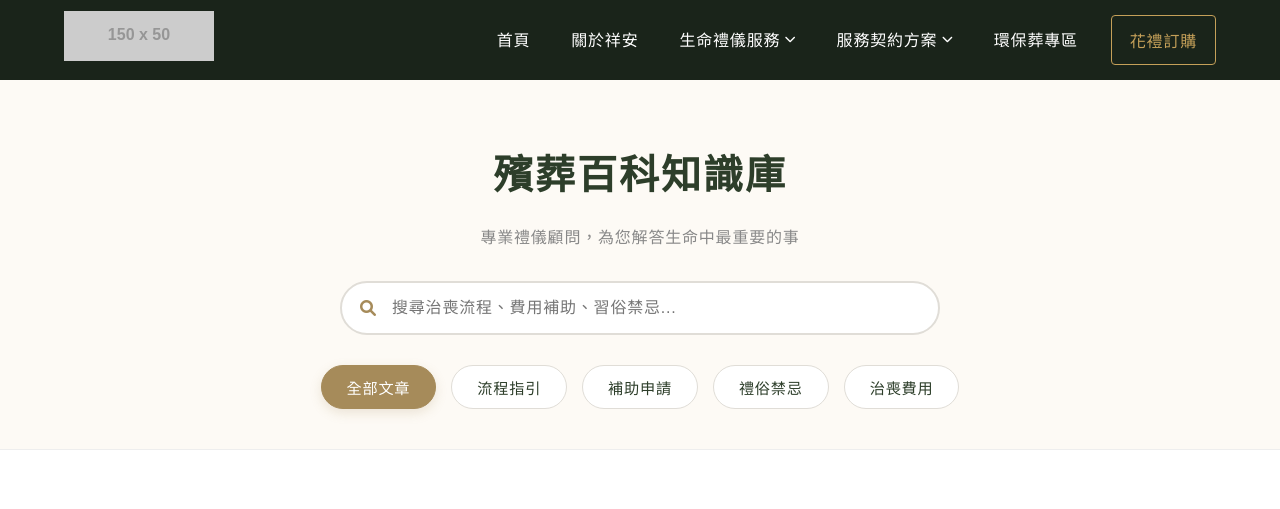
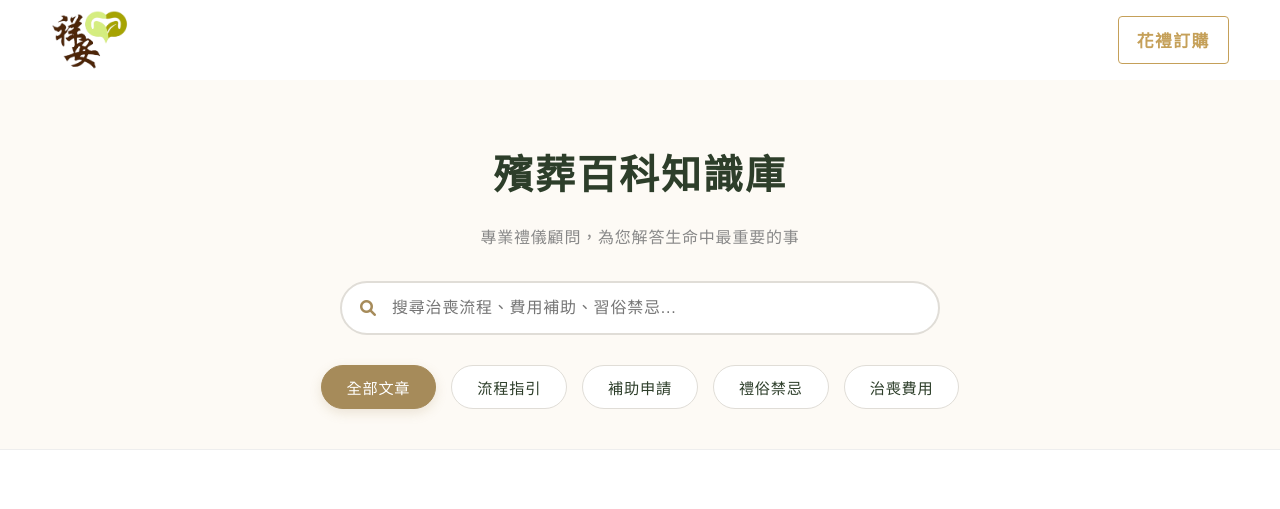
Before and after one commit to Shiangan/Shiangan, a Jekyll site: the page built from blog.html, in a window 1280 px wide and 1400 px high. Shown: the top 509 px of the window. Built offline with Jekyll 4.4.1, drawn with Linux system fonts in a browser that asks for light colours; some web fonts are replaced; grey boxes are pictures that could not be loaded.

Commit message:
Update header.html

```diff
--- a/_includes/header.html
+++ b/_includes/header.html
@@ -1,239 +1,264 @@
 <link rel="stylesheet" href="https://cdnjs.cloudflare.com/ajax/libs/font-awesome/6.0.0/css/all.min.css">
-<link href="https://fonts.googleapis.com/css2?family=Noto+Sans+TC:wght@400;500;700&display=swap" rel="stylesheet">
 
 <style>
-/* --- 基礎變數與全局設定 --- */
 :root {
-    --nav-bg: #1a241a;
-    --nav-gold: #c5a059;
-    --nav-white: #ffffff;
-    --nav-height-desktop: 80px;
-    --nav-height-mobile: 70px;
-    --transition-smooth: all 0.3s cubic-bezier(0.4, 0, 0.2, 1);
+    --deep-green: #1a241a;
+    --gold-solid: #c5a059;
+    --nav-height: 80px;
+    --nav-scrolled-height: 65px;
+    --transition-base: all 0.4s cubic-bezier(0.4, 0, 0.2, 1);
 }
 
-* { margin: 0; padding: 0; box-sizing: border-box; }
-body { font-family: 'Noto Sans TC', sans-serif; padding-top: var(--nav-height-desktop); }
+/* 基礎設定 */
+body { margin: 0; }
 
-/* --- 導航主容器 --- */
-#universal-nav {
+/* 導航容器 */
+#navbar {
     position: fixed; top: 0; left: 0; width: 100%;
-    height: var(--nav-height-desktop);
-    background: var(--nav-bg);
     display: flex; justify-content: center;
-    z-index: 10000;
-    transition: var(--transition-smooth);
+    height: var(--nav-height);
+    z-index: 9999;
+    transition: var(--transition-base);
+    background: transparent;
 }
 
-/* 捲動後縮小樣式 */
-#universal-nav.is-scrolled {
-    height: 65px;
+#navbar.scrolled {
+    height: var(--nav-scrolled-height);
     background: rgba(26, 36, 26, 0.98);
-    box-shadow: 0 2px 15px rgba(0,0,0,0.3);
+    backdrop-filter: blur(10px);
+    border-bottom: 1px solid rgba(197, 160, 89, 0.3);
+    box-shadow: 0 4px 20px rgba(0,0,0,0.3);
 }
 
-.nav-container {
-    width: 90%; max-width: 1300px;
+.nav-wrapper {
+    width: 92%; max-width: 1400px;
     display: flex; justify-content: space-between; align-items: center;
+    height: 100%;
 }
 
-/* --- Logo --- */
-.logo img {
-    height: 50px; width: auto;
-    transition: var(--transition-smooth);
+/* Logo */
+.logo a { display: flex; align-items: center; text-decoration: none; }
+.logo img { height: 60px; width: auto; transition: 0.3s ease; }
+#navbar.scrolled .logo img { height: 45px; }
+
+/* 桌面選單列表 */
+.nav-links {
+    display: flex; list-style: none; gap: 30px;
+    margin: 0; padding: 0; align-items: center;
 }
-#universal-nav.is-scrolled .logo img { height: 40px; }
+.nav-links > li { position: relative; display: flex; align-items: center; }
+.nav-links > li > a {
+    font-family: "Noto Serif TC", "Noto Sans TC", serif;
+    color: white; text-decoration: none; font-size: 1.05rem;
+    font-weight: 500; letter-spacing: 1.5px; padding: 10px 0;
+    transition: color 0.3s;
+}
+.nav-links > li > a:hover { color: var(--gold-solid); cursor: pointer; }
 
-/* --- 選單列表 --- */
-.nav-menu {
-    display: flex; list-style: none; gap: 5px;
+/* 下拉選單基礎 */
+.submenu {
+    position: absolute; top: 100%; left: 0;
+    background: #1e2b1e; list-style: none; padding: 10px 0;
+    min-width: 220px; opacity: 0; visibility: hidden;
+    transition: var(--transition-base);
+    border-top: 2px solid var(--gold-solid);
+    box-shadow: 0 10px 30px rgba(0,0,0,0.5);
+    z-index: 999;
 }
 
-.nav-item { position: relative; }
-
-.nav-link {
-    display: flex; align-items: center; gap: 5px;
-    color: var(--nav-white); text-decoration: none;
-    padding: 10px 18px; font-size: 1rem;
-    transition: color 0.3s; white-space: nowrap;
+/* 桌面 Hover 邏輯 */
+@media (min-width: 1101px) {
+    .nav-links li:hover > .submenu { opacity: 1; visibility: visible; }
+    .submenu li:hover > .submenu { top: 0; left: 100%; }
 }
 
-.nav-link:hover { color: var(--nav-gold); }
+.submenu li a {
+    color: rgba(255,255,255,0.9); text-decoration: none;
+    padding: 12px 20px; display: block; font-size: 0.95rem;
+    transition: all 0.3s; border-bottom: 1px solid rgba(255,255,255,0.05);
+}
+.submenu li a:hover { color: var(--gold-solid); background: rgba(255,255,255,0.05); padding-left: 25px; }
 
-/* --- 下拉選單 (電腦版) --- */
-.dropdown-menu {
-    position: absolute; top: 100%; left: 0;
-    background: #243124; min-width: 220px;
-    list-style: none; padding: 10px 0;
-    opacity: 0; visibility: hidden;
-    transform: translateY(10px);
-    transition: var(--transition-smooth);
-    border-top: 2px solid var(--nav-gold);
-    box-shadow: 0 5px 20px rgba(0,0,0,0.4);
+/* 箭頭旋轉 */
+.menu-item i { transition: transform 0.3s ease; margin-left: 5px; font-size: 0.8rem; }
+.show-submenu > .menu-item i { transform: rotate(180deg); }
+
+/* 花禮訂購按鈕樣式優化 */
+.nav-cta-btn {
+    color: var(--gold-solid) !important;
+    font-weight: bold !important;
+    border: 1px solid var(--gold-solid) !important;
+    padding: 8px 18px !important;
+    border-radius: 4px;
+    transition: all 0.3s ease !important;
+}
+.nav-cta-btn:hover {
+    background-color: var(--gold-solid) !important;
+    color: #fff !important;
 }
 
-/* 電腦版 Hover 顯示 */
-@media (min-width: 1025px) {
-    .nav-item:hover > .dropdown-menu {
-        opacity: 1; visibility: visible;
-        transform: translateY(0);
-    }
+/* 手機版開關按鈕 */
+.menu-toggle {
+    display: none; font-size: 1.8rem; color: var(--gold-solid);
+    cursor: pointer; z-index: 10001;
 }
 
-.dropdown-link {
-    display: block; color: rgba(255,255,255,0.8);
-    text-decoration: none; padding: 12px 20px;
-    font-size: 0.95rem; transition: all 0.3s;
+/* 手機版背景遮罩 */
+.nav-overlay {
+    position: fixed; top: 0; left: 0; width: 100%; height: 100%;
+    background: rgba(0,0,0,0.6); opacity: 0; visibility: hidden;
+    transition: 0.3s; z-index: 9998;
 }
+.nav-overlay.active { opacity: 1; visibility: visible; }
 
-.dropdown-link:hover {
-    background: rgba(197, 160, 89, 0.1);
-    color: var(--nav-gold); padding-left: 25px;
-}
-
-/* --- 特殊按鈕 (花禮訂購) --- */
-.btn-gold {
-    border: 1px solid var(--nav-gold);
-    color: var(--nav-gold) !important;
-    border-radius: 4px; margin-left: 10px;
-}
-.btn-gold:hover { background: var(--nav-gold); color: #fff !important; }
-
-/* --- 手機版漢堡按鈕 --- */
-.menu-toggle {
-    display: none; color: var(--nav-gold); font-size: 1.5rem; cursor: pointer;
-}
-
-/* --- 手機響應式 (1024px 以下) --- */
-@media (max-width: 1024px) {
-    body { padding-top: var(--nav-height-mobile); }
-    #universal-nav { height: var(--nav-height-mobile); }
-
+/* 手機響應式樣式 */
+@media (max-width: 1100px) {
     .menu-toggle { display: block; }
 
-    .nav-menu {
-        position: fixed; top: var(--nav-height-mobile); right: -100%;
-        width: 100%; height: calc(100vh - var(--nav-height-mobile));
-        background: var(--nav-bg); flex-direction: column;
-        padding: 20px 0; gap: 0; overflow-y: auto;
-        transition: 0.4s ease-in-out;
+    .nav-links {
+        position: fixed; top: 0; right: -100%; width: 80%; height: 100vh;
+        flex-direction: column; padding: 100px 30px 50px; gap: 5px;
+        background: var(--deep-green); overflow-y: auto;
+        transition: right 0.4s cubic-bezier(0.4, 0, 0.2, 1);
+        z-index: 9999; align-items: flex-start;
+    }
+    .nav-links.active { right: 0; }
+
+    .nav-links > li { width: 100%; display: block; }
+    .nav-links > li > a {
+        display: flex; justify-content: space-between;
+        padding: 15px 0; border-bottom: 1px solid rgba(255,255,255,0.1);
     }
 
-    .nav-menu.is-active { right: 0; }
+    /* 手機版下拉選單改為垂直展開 */
+    .submenu {
+        position: static !important; opacity: 1 !important; visibility: visible !important;
+        display: none; width: 100%; background: rgba(0,0,0,0.15);
+        border: none; box-shadow: none; padding: 0;
+    }
+    .nav-links li.show-submenu > .submenu { display: block; }
 
-    .nav-item { width: 100%; }
+    .submenu li a { padding: 15px 25px; border-bottom: 1px solid rgba(255,255,255,0.05); }
 
-    .nav-link {
-        padding: 18px 5%; border-bottom: 1px solid rgba(255,255,255,0.05);
-        justify-content: space-between;
-    }
-
-    /* 手機版下拉調整 */
-    .dropdown-menu {
-        position: static; opacity: 1; visibility: visible;
-        display: none; transform: none; background: rgba(0,0,0,0.2);
-        box-shadow: none; border: none; padding: 0;
-    }
-
-    .nav-item.open > .dropdown-menu { display: block; }
-    .nav-item.open .fa-chevron-down { transform: rotate(180deg); }
-
-    .dropdown-link { padding: 15px 10%; border-bottom: 1px solid rgba(255,255,255,0.03); }
-
-    .btn-gold { margin: 20px 5%; text-align: center; }
+    .nav-cta-btn { margin-top: 20px; display: inline-block; width: 100%; text-align: center; }
 }
 </style>
 
-<header id="universal-nav">
-    <div class="nav-container">
+<header id="navbar">
+    <div class="nav-wrapper">
         <div class="logo">
-            <a href="/">
-                <img src="https://via.placeholder.com/150x50?text=LOGO" alt="Logo">
+            <a href="{{ site.baseurl }}/">
+                <img src="{{ 'images/logo.png' | relative_url }}" alt="祥安生命">
             </a>
         </div>
 
-        <ul class="nav-menu" id="nav-menu">
-            <li class="nav-item"><a href="/" class="nav-link">首頁</a></li>
-            <li class="nav-item"><a href="/about" class="nav-link">關於祥安</a></li>
+        <nav>
+            <ul class="nav-links" id="main-nav">
+                <li><a href="{{ '/' | relative_url }}">首頁</a></li>
+                <li><a href="{{ '/about.html' | relative_url }}">關於祥安</a></li>
 
-            <li class="nav-item has-dropdown">
-                <a href="javascript:void(0)" class="nav-link">
-                    生命禮儀服務 <i class="fas fa-chevron-down" style="font-size: 0.7rem;"></i>
-                </a>
-                <ul class="dropdown-menu">
-                    <li><a href="/chinese" class="dropdown-link">中式禮儀服務</a></li>
-                    <li><a href="/western" class="dropdown-link">西式禮儀服務</a></li>
-                    <li><a href="/japanese" class="dropdown-link">日式禮儀服務</a></li>
-                </ul>
-            </li>
+                <li class="has-submenu">
+                    <a href="javascript:void(0)" class="menu-item">生命禮儀服務 <i class="fas fa-chevron-down"></i></a>
+                    <ul class="submenu">
+                        <li><a href="{{ '/chinese-ritual/' | relative_url }}">中式禮儀服務</a></li>
+                        <li><a href="{{ '/western-ritual/' | relative_url }}">西式禮儀服務</a></li>
+                        <li><a href="{{ '/japanese-ritual/' | relative_url }}">日式禮儀服務</a></li>
+                    </ul>
+                </li>
 
-            <li class="nav-item has-dropdown">
-                <a href="javascript:void(0)" class="nav-link">
-                    服務契約方案 <i class="fas fa-chevron-down" style="font-size: 0.7rem;"></i>
-                </a>
-                <ul class="dropdown-menu">
-                    <li><a href="/compare" class="dropdown-link" style="color:var(--nav-gold)">方案規格對照</a></li>
-                    <li><a href="/deed01" class="dropdown-link">國民專案 6.8萬</a></li>
-                    <li><a href="/deed02" class="dropdown-link">中式精緻 8.8萬</a></li>
-                    <li><a href="/deed06" class="dropdown-link">正信佛教專案</a></li>
-                </ul>
-            </li>
+                <li class="has-submenu">
+                    <a href="javascript:void(0)" class="menu-item">服務契約方案 <i class="fas fa-chevron-down"></i></a>
+                    <ul class="submenu">
+                        <li><a href="{{ '/compare.html' | relative_url }}" style="color: var(--gold-solid); font-weight: bold;">➔ 方案規格對照</a></li>
+                        <li><a href="{{ '/deed01.html' | relative_url }}">國民專案 6.8萬</a></li>
+                        <li><a href="{{ '/deed02.html' | relative_url }}">中式精緻 8.8萬</a></li>
+                        <li><a href="{{ '/deed03.html' | relative_url }}">中式尊榮 11.8萬</a></li>
+                        <li><a href="{{ '/deed04.html' | relative_url }}">中式豪華 14.8萬</a></li>
+                        <li><a href="{{ '/deed05.html' | relative_url }}">中式頂級 17.8萬</a></li>
+                        <li><a href="{{ '/deed06.html' | relative_url }}">正信佛教專案</a></li>
+                        <li><a href="{{ '/deed07.html' | relative_url }}">西式追思專案</a></li>
+                        <li><a href="{{ '/market-compare.html' | relative_url }}">契約比較表</a></li>
+                    </ul>
+                </li>
 
-            <li class="nav-item"><a href="/eco" class="nav-link">環保葬專區</a></li>
-            <li class="nav-item"><a href="/order" class="nav-link btn-gold">花禮訂購</a></li>
-        </ul>
+                <li><a href="{{ '/eco-burial.html' | relative_url }}">環保葬專區</a></li>
+                <li><a href="{{ '/blog.html' | relative_url }}">治喪百科</a></li>
+                <li><a href="{{ '/order.html' | relative_url }}" class="nav-cta-btn">花禮訂購</a></li>
+            </ul>
+        </nav>
 
-        <div class="menu-toggle" id="mobile-toggle">
-            <i class="fas fa-bars"></i>
-        </div>
+        <div class="menu-toggle" id="menu-btn"><i class="fas fa-bars"></i></div>
     </div>
 </header>
 
+<div class="nav-overlay" id="nav-overlay"></div>
+
 <script>
-document.addEventListener('DOMContentLoaded', () => {
-    const nav = document.getElementById('universal-nav');
-    const menu = document.getElementById('nav-menu');
-    const toggle = document.getElementById('mobile-toggle');
-    const dropdowns = document.querySelectorAll('.has-dropdown');
+document.addEventListener('DOMContentLoaded', function(){
+    const navbar = document.getElementById('navbar');
+    const menuBtn = document.getElementById('menu-btn');
+    const navLinks = document.getElementById('main-nav');
+    const overlay = document.getElementById('nav-overlay');
+    const hasSubmenus = document.querySelectorAll('.has-submenu');
 
-    // 1. 處理滾動效果 (優化效能)
+    // 滾動效果 (優化效能)
+    let lastScroll = 0;
     window.addEventListener('scroll', () => {
-        if (window.scrollY > 50) {
-            nav.classList.add('is-scrolled');
+        const currentScroll = window.scrollY;
+        if (currentScroll > 50) {
+            navbar.classList.add('scrolled');
         } else {
-            nav.classList.remove('is-scrolled');
+            navbar.classList.remove('scrolled');
         }
-    }, { passive: true });
-
-    // 2. 手機版選單切換
-    toggle.addEventListener('click', () => {
-        menu.classList.toggle('is-active');
-        toggle.querySelector('i').classList.toggle('fa-bars');
-        toggle.querySelector('i').classList.toggle('fa-times');
     });
 
-    // 3. 手機版下拉點擊處理
-    dropdowns.forEach(item => {
-        item.querySelector('.nav-link').addEventListener('click', (e) => {
-            if (window.innerWidth <= 1024) {
+    // 手機開關邏輯
+    function toggleMobileMenu() {
+        navLinks.classList.toggle('active');
+        overlay.classList.toggle('active');
+        const icon = menuBtn.querySelector('i');
+        icon.classList.toggle('fa-bars');
+        icon.classList.toggle('fa-times');
+
+        // 如果關閉主選單，順便把已打開的子選單也關掉
+        if(!navLinks.classList.contains('active')) {
+            hasSubmenus.forEach(item => item.classList.remove('show-submenu'));
+        }
+    }
+
+    menuBtn.addEventListener('click', (e) => {
+        e.stopPropagation();
+        toggleMobileMenu();
+    });
+
+    // 點擊遮罩關閉選單
+    overlay.addEventListener('click', toggleMobileMenu);
+
+    // 手機版子選單展開
+    hasSubmenus.forEach(item => {
+        const link = item.querySelector('.menu-item');
+        link.addEventListener('click', (e) => {
+            if (window.innerWidth <= 1100) {
                 e.preventDefault();
-                // 關閉其他已打開的
-                dropdowns.forEach(other => {
-                    if (other !== item) other.classList.remove('open');
-                });
-                // 切換目前的
-                item.classList.toggle('open');
+                e.stopPropagation();
+
+                // 取得目前狀態
+                const isOpen = item.classList.contains('show-submenu');
+
+                // 關閉同層級其他打開的子選單 (Accordion 效果)
+                hasSubmenus.forEach(el => el.classList.remove('show-submenu'));
+
+                // 如果原本是關的，就打開
+                if (!isOpen) {
+                    item.classList.add('show-submenu');
+                }
             }
         });
     });
 
-    // 4. 點擊外部關閉選單
-    document.addEventListener('click', (e) => {
-        if (!nav.contains(e.target) && menu.classList.contains('is-active')) {
-            menu.classList.remove('is-active');
-            toggle.querySelector('i').classList.add('fa-bars');
-            toggle.querySelector('i').classList.remove('fa-times');
-        }
+    // 防止選單內點擊導致選單關閉 (除了點擊真正的連結)
+    navLinks.addEventListener('click', (e) => {
+        e.stopPropagation();
     });
 });
 </script>
```
